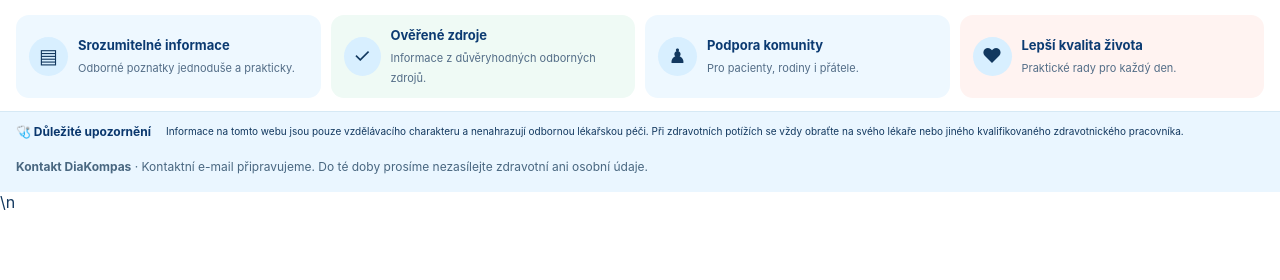
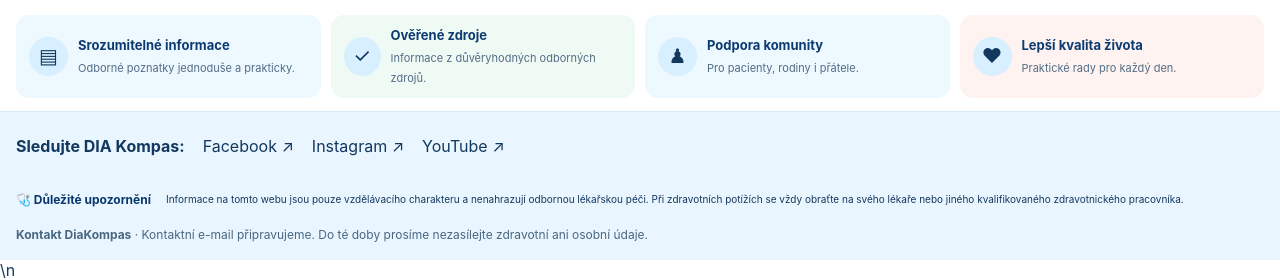
Before and after one commit to DIAKompas/diakompas, a plain HTML site: page index.html in a window 1280 px wide. Shown: the part 1335-1615 px from the top of the page. Before the commit the page ends 1547 px from the top, so only its background shows below. Drawn offline with Linux system fonts and the light colour scheme.

Commit message:
Update index.html

```diff
--- a/index.html
+++ b/index.html
@@ -142,7 +142,7 @@ footer{background:#eaf6ff;border-top:1px solid #d6e9f5}.warning{display:flex;gap
 <section class="subpage" id="calc"><div class="subhero"><h1 data-i18n="glucose">Výpočet glykemie</h1><p>Bezpečný převod hodnot glykemie mezi mmol/l a mg/dl. Nástroj nepočítá dávku inzulinu ani nenahrazuje léčebné doporučení.</p></div><div class="calc"><div class="calc-row"><div class="field"><label>Naměřená hodnota</label><input id="glucose" min="0" placeholder="např. 6,2" step="0.1" type="number"/></div><div class="field"><label>Jednotka</label><select id="unit"><option value="mmol">mmol/l → mg/dl</option><option value="mg">mg/dl → mmol/l</option></select></div></div><div class="result" id="result">Zadejte hodnotu glykemie.</div><div class="notice"><b>Důležité:</b> Výsledek je pouze matematický převod jednotek. Individuální cílové rozmezí glykemie, léčbu a dávkování inzulinu vždy řešte podle plánu stanoveného vaším diabetologem.</div></div></section>
 <section class="subpage" id="about"><div class="subhero"><h1 data-i18n="aboutTitle">O projektu DiaKompas</h1><p>DiaKompas vzniká jako český vzdělávací průvodce pro lidi s diabetem a jejich blízké. Cílem je spojit srozumitelnost, praktické použití a odkazy na důvěryhodné odborné informace.</p></div></section>
 </main>
-<footer><div class="wrap warning"><b>🩺 Důležité upozornění</b><span>Informace na tomto webu jsou pouze vzdělávacího charakteru a nenahrazují odbornou lékařskou péči. Při zdravotních potížích se vždy obraťte na svého lékaře nebo jiného kvalifikovaného zdravotnického pracovníka.</span></div><div class="wrap master43-contact" id="kontakt"><b>Kontakt DiaKompas</b> · Kontaktní e-mail připravujeme. Do té doby prosíme nezasílejte zdravotní ani osobní údaje.</div></footer>
+<footer><div class="wrap" style="padding:24px 0;display:flex;gap:18px;flex-wrap:wrap"><strong>Sledujte DIA Kompas:</strong> <a href="https://www.facebook.com/1309953185543887" target="_blank" rel="noopener noreferrer">Facebook ↗</a> <a href="https://www.instagram.com/diakompas/" target="_blank" rel="noopener noreferrer">Instagram ↗</a> <a href="https://www.youtube.com/channel/UCUAmaJtDwxqwP7APPAZn7jg" target="_blank" rel="noopener noreferrer">YouTube ↗</a></div><div class="wrap warning"><b>🩺 Důležité upozornění</b><span>Informace na tomto webu jsou pouze vzdělávacího charakteru a nenahrazují odbornou lékařskou péči. Při zdravotních potížích se vždy obraťte na svého lékaře nebo jiného kvalifikovaného zdravotnického pracovníka.</span></div><div class="wrap master43-contact" id="kontakt"><b>Kontakt DiaKompas</b> · Kontaktní e-mail připravujeme. Do té doby prosíme nezasílejte zdravotní ani osobní údaje.</div></footer>
 <script>
 const home=document.getElementById('home'), pages=[...document.querySelectorAll('.subpage')], nav=document.getElementById('nav');
 function showPage(id){
```
